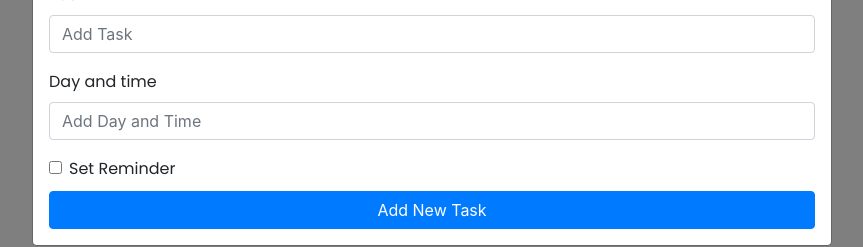
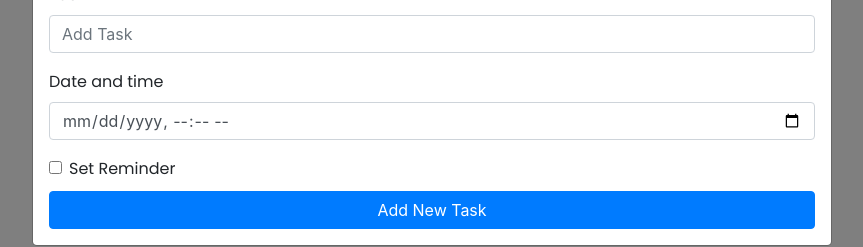
Before and after one commit to OssmanRauf/taskTracker-React, a React (Create React App) app: page / in a window 1280 px wide. Both pictures are taken after a click on the button "Add". Shown: the part 329-576 px from the top of the page, without its empty margins (208-1071 px from the left). Built offline with nearby package versions, Linux system fonts and the light colour scheme.

Commit message:
format date and time

```diff
--- a/src/components/App.js
+++ b/src/components/App.js
@@ -20,7 +20,7 @@ function App() {
 				task.id === id ? { ...task, reminder: !task.reminder } : task
 			)
 		);
-		console.log(tasks);
+		console.log(tasks.day);
 	};
 	const popupModel = () => {
 		console.log("click");
@@ -28,6 +28,7 @@ function App() {
 		console.log(modalShow);
 	};
 	const addTask = (task) => {
+		console.log(task);
 		const id = Math.floor(Math.random() * 10000) + 1;
 		const newTask = { id, ...task };
 		setTasks([...tasks, newTask]);
@@ -45,7 +46,7 @@ function App() {
 				onAdd={addTask}
 				modalShow={modalShow}
 				onHide={() => setModalShow(false)}
-			/>{" "}
+			/>
 		</div>
 	);
 }
--- a/src/components/Form.js
+++ b/src/components/Form.js
@@ -36,14 +36,21 @@ const Form = ({ onAdd }) => {
 					value={text}
 					onChange={(e) => setText(e.target.value)}></input>
 			</div>
+
 			<div className="form-group">
-				<label>Day and time</label>
+				<label htmlFor="example-datetime-local-input">Date and time</label>
 				<input
+					className="form-control"
+					type="datetime-local"
+					onChange={(e) => {
+						setDay(new Date(e.target.value).toString().slice(0, 24));
+					}}></input>
+				{/* <input
 					type="text"
 					className="form-control"
 					placeholder="Add Day and Time"
 					value={day}
-					onChange={(e) => setDay(e.target.value)}></input>
+					onChange={(e) => setDay(e.target.value)}></input> */}
 			</div>
 			<div className="form-check">
 				<input
```
